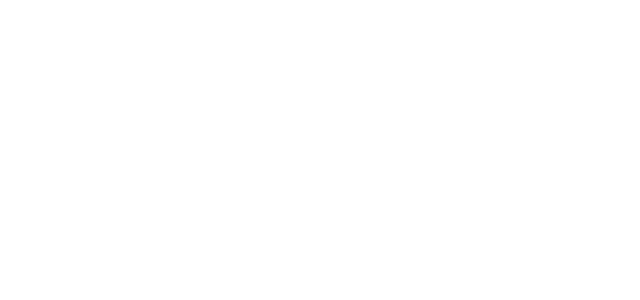
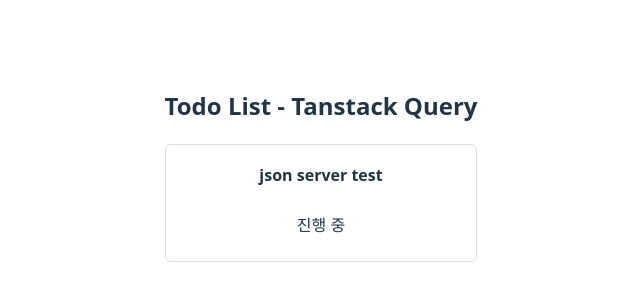
Before and after one commit to bboroin/goorm-mission, a React (Vite) app: page / in a window 1280 px wide. Shown: the part 232-532 px from the top of the page, without its empty margins (319-959 px from the left). Built offline with nearby package versions, Linux system fonts and the light colour scheme; data requests are answered from the project's data file.

Commit message:
feat: todo 목록 조회 및 로딩/에러 상태 처리

```diff
--- a/package.json
+++ b/package.json
@@ -12,6 +12,7 @@
   },
   "dependencies": {
     "@tanstack/react-query": "^5.90.10",
+    "axios": "^1.13.2",
     "json-server": "^1.0.0-beta.3",
     "react": "^19.2.0",
     "react-dom": "^19.2.0"
--- a/src/App.jsx
+++ b/src/App.jsx
@@ -1,8 +1,42 @@
+import { useQuery } from "@tanstack/react-query";
+import axios from "axios";
 import React from "react";
 import "./App.css";
 
 const App = () => {
-  return <div></div>;
+  const fetchTodos = async () => {
+    const res = await axios.get("http://localhost:4000/todos");
+    return res.data;
+  };
+
+  const {
+    data: todos = [],
+    isPending,
+    isError,
+  } = useQuery({
+    queryKey: ["todos"],
+    queryFn: fetchTodos,
+  });
+
+  if (isPending) return <div>로딩 중...</div>;
+  if (isError) return <div>데이터를 불러오지 못했습니다.</div>;
+
+  return (
+    <section>
+      <header>
+        <h2>Todo List - Tanstack Query</h2>
+      </header>
+
+      <ul className="list">
+        {todos.map((todo) => (
+          <li key={todo.id} className="item">
+            <div className="title">{todo.title}</div>
+            <p>{todo.completed ? "완료" : "진행 중"}</p>
+          </li>
+        ))}
+      </ul>
+    </section>
+  );
 };
 
 export default App;
```
Also changed, not shown: 1 other file (tests, documents, lock files or other folders).
